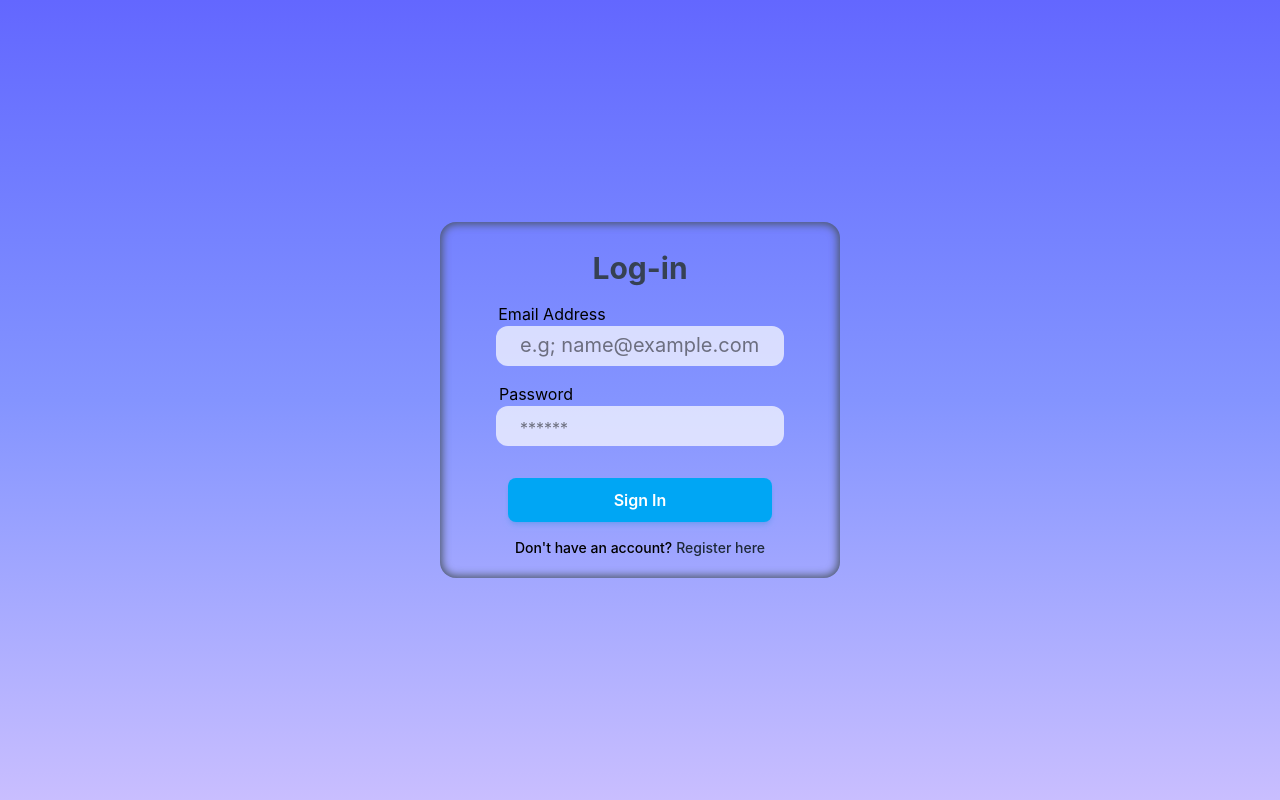
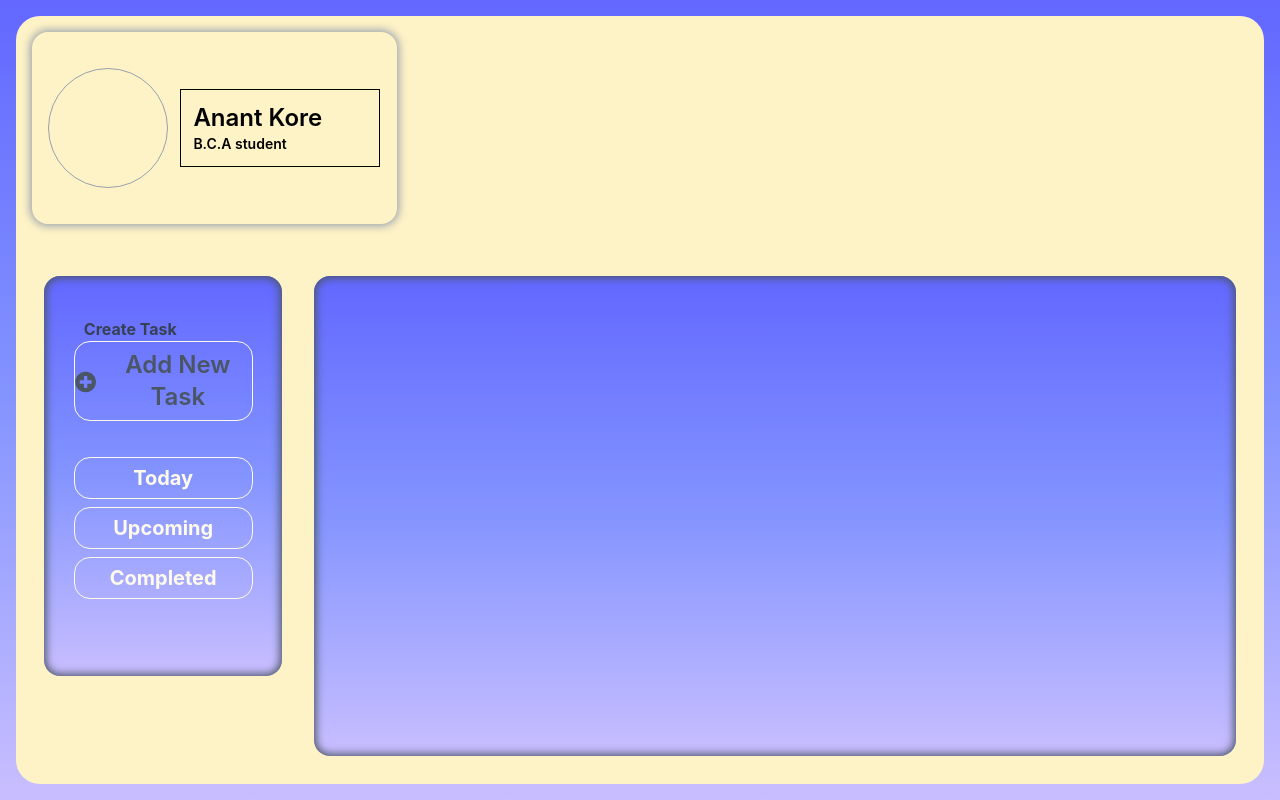
Before and after one commit to K-Anant412/mini-projects, a React app in the folder To-Do_List/Frontend/: page /home in a window 1280 px wide. Before the commit this address led to /login. Built offline with nearby package versions, Linux system fonts and the light colour scheme; the HTML template or start-up script is replaced by a standard one.

Commit message:
creating UI for Homepage

```diff
--- a/To-Do_List/Frontend/src/App.jsx
+++ b/To-Do_List/Frontend/src/App.jsx
@@ -19,13 +19,14 @@ function App() {
 
   return (
     <>
-      <section className='w-screen h-screen flex items-center justify-center p-10 bg-linear-to-b from-[#6367FF] via-[#8494FF] to-[#C9BEFF]'>
-        <Routes>
+      <section className='w-screen h-screen flex items-center justify-center p-4 bg-linear-to-b from-[#6367FF] via-[#8494FF] to-[#C9BEFF]'>
+        {/* <Routes>
           <Route path="/login" element={<Login />} />
           <Route path="/register" element={<Register />} />
           <Route path="/home" element={ <ProtectedRoute> <Home /> </ProtectedRoute>} />
           <Route path="*" element={<Navigate to="/login" replace />} />
-        </Routes>
+        </Routes> */}
+        <Home />
       </section>
     </>
   )
--- a/To-Do_List/Frontend/src/pages/Home.jsx
+++ b/To-Do_List/Frontend/src/pages/Home.jsx
@@ -1,10 +1,66 @@
 import React from 'react'
+import { FaPlusCircle } from "react-icons/fa";
 
 const Home = () => {
   return (
     <>
-        <section className='h-full w-full bg-amber-100 rounded-3xl'>
+        <section className='h-full w-full bg-amber-100 rounded-3xl p-4 flex flex-col'>
 
+          {/*  Profile Header  */}
+          <div className='w-[30%] h-[30%] border-gray-500 rounded-2xl shadow-gray-400 shadow-[0_0_8px_2px_rgba(0,0,0,0.06)] flex items-center justify-center gap-3'>
+
+            {/* Profile Image Circle */}
+            <span className='w-30 h-30 border border-gray-400 rounded-[50%] relative'>
+              {/* User Image Here */}
+            </span>
+
+            <span className='w-50 border p-3'>
+              <h1 className='text-2xl font-semibold'>Anant Kore</h1>
+              <h1 className='text-sm font-semibold'>B.C.A student</h1>
+
+              {/* Links */}
+
+            </span>
+          </div>
+
+
+          <div className='w-full h-fit p-3 flex gap-8'>
+
+            {/* Left Section */}
+              <span className='w-[20%] h-100 shrink-0 border-gray-400 rounded-2xl flex flex-col items-center justify-center bg-linear-to-b from-[#6367FF] via-[#8494FF] to-[#C9BEFF] shadow-gray-600 shadow-[inset_0_0_8px_2px_rgba(0,0,0,0.06)] mt-10'>
+
+                <div className='w-full flex flex-col items-center relative -top-9'>
+
+                  <h1 className='w-[80%] pl-4 font-bold text-gray-700' >Create Task</h1>
+
+                  <button className='w-[75%] h-20 rounded-2xl border border-amber-50 flex items-center justify-center gap-2 text-2xl font-semibold text-gray-600'>
+                    <FaPlusCircle className='relative mt-0.5 ' />
+                    Add New Task
+                  </button>
+
+                </div>
+
+                <div className='w-full h-fit flex items-center flex-col justify-center gap-2 '>
+
+                  <button className='w-[75%] h-fit p-1.5 border border-amber-50 rounded-2xl text-xl font-bold transition-all duration-200 bg-none text-amber-50 hover:text-gray-500 hover:bg-amber-50'>
+                    Today
+                  </button>
+                  <button className='w-[75%] h-fit p-1.5 border border-amber-50 rounded-2xl text-xl font-bold transition-all duration-200 bg-none text-amber-50 hover:text-gray-500 hover:bg-amber-50'>
+                    Upcoming
+                  </button>
+                  <button className='w-[75%] h-fit p-1.5 border border-amber-50 rounded-2xl text-xl font-bold transition-all duration-200 bg-none text-amber-50 hover:text-gray-500 hover:bg-amber-50'>
+                    Completed
+                  </button>
+
+                </div>
+
+              </span>
+
+            {/* Right Section */}
+              <span className='w-full h-120 border-gray-400 rounded-2xl bg-linear-to-b from-[#6367FF] via-[#8494FF] to-[#C9BEFF] shadow-gray-600 shadow-[inset_0_0_8px_2px_rgba(0,0,0,0.06)] mt-10'>
+
+              </span>
+          </div>
         </section>
     </>
   )
```
